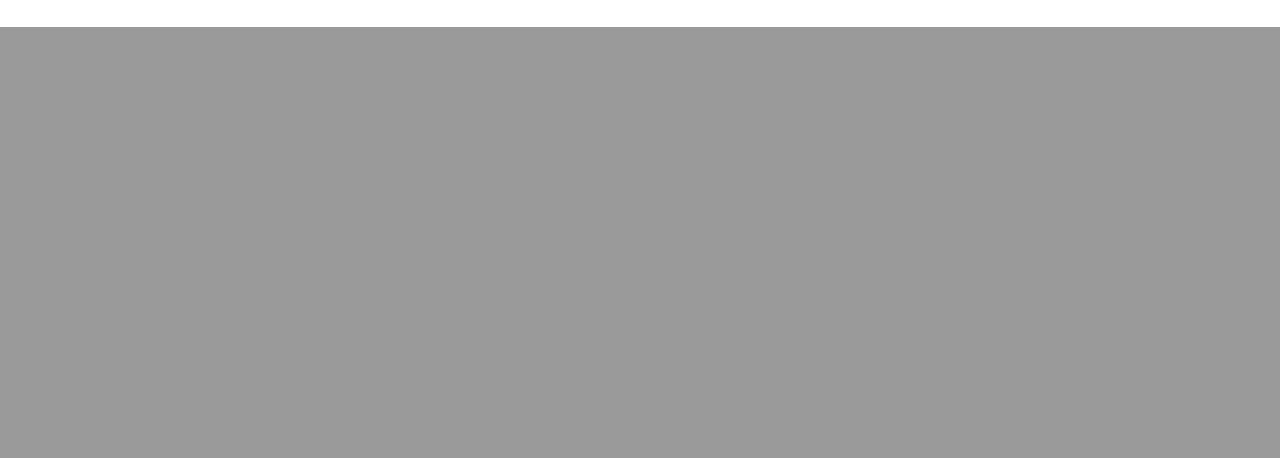
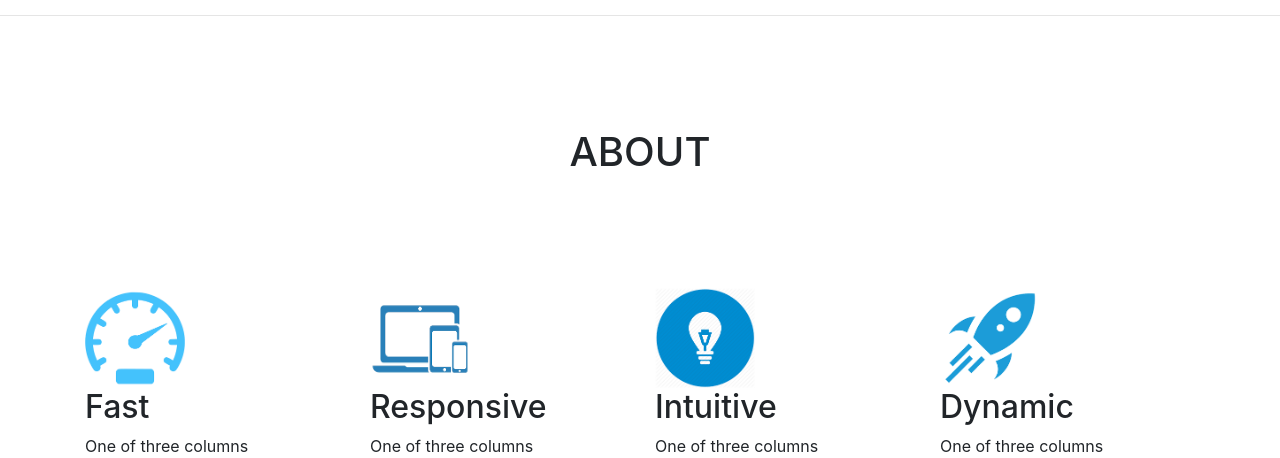
Before and after one commit to josekang/portfolio, a Flask app: page / in a window 1280 px wide. Shown: the part 773-1231 px from the top of the page. Before the commit the page ends 800 px from the top, so only its background shows below. Run offline with Flask 2, Linux system fonts and the light colour scheme; some libraries are stand-ins or nearby versions.

Commit message:
Updated the aboout page and added some epic icons

```diff
--- a/myproject/templates/base.html
+++ b/myproject/templates/base.html
@@ -12,28 +12,28 @@
   <body>
 
     <nav class="navbar navbar-expand-lg navbar-dark" style="background-color: #808080;">
-      <a class="navbar-brand" href="#">
+      <a class="navbar-brand" href="#home">
       <img src="static/0.jpg" width="40" height="40" alt="">
     </a>
     <button class="navbar-toggler" type="button" data-toggle="collapse" data-target="#navbarNav" aria-controls="navbarNav" aria-expanded="false" aria-label="Toggle navigation">
       <span class="navbar-toggler-icon"></span>
     </button>
     <div class="collapse navbar-collapse" id="navbarNav">
-      <ul class="navbar-nav">
+      <ul class="navbar-nav ml-auto">
         <li class="nav-item active">
-          <a class="nav-link" href="#" style="font-family:Comic Sans MS; color:#FFFFFF">Home <span class="sr-only">(current)</span></a>
+          <a class="nav-link scroll-link" href="#home" style="font-family:Comic Sans MS; color:#FFFFFF">Home <span class="sr-only">(current)</span></a>
         </li>
         <li class="nav-item">
-          <a class="nav-link" href="#" style="font-family:Comic Sans MS; color:#FFFFFF">ABOUT</a>
+          <a class="nav-link scroll-link" href="#about" style="font-family:Comic Sans MS; color:#FFFFFF">ABOUT</a>
         </li>
         <li class="nav-item">
-          <a class="nav-link" href="#" style="font-family:Comic Sans MS; color:#FFFFFF">PORTFOLIO</a>
+          <a class="nav-link scroll-link" href="#portfolio" style="font-family:Comic Sans MS; color:#FFFFFF">PORTFOLIO</a>
         </li>
         <li class="nav-item">
-          <a class="nav-link" href="#" style="font-family:Comic Sans MS; color:#FFFFFF">BLOG</a>
+          <a class="nav-link scroll-link" href="#blog" style="font-family:Comic Sans MS; color:#FFFFFF">BLOG</a>
         </li>
         <li class="nav-item">
-          <a class="nav-link" href="#" style="font-family:Comic Sans MS; color:#FFFFFF">CONTACT</a>
+          <a class="nav-link scroll-link" href="#contact" style="font-family:Comic Sans MS; color:#FFFFFF">CONTACT</a>
         </li>
       </ul>
     </div>
--- a/myproject/templates/home.html
+++ b/myproject/templates/home.html
@@ -1,37 +1,39 @@
 {% extends "base.html" %}
 {% block content %}
+
+<!-- THE BELOW CODE IS THE HOME SECTION TOGETHER WITH THE CAROUSEL-->
 <div class="bd-example">
   <div id="carouselExampleCaptions" class="carousel slide" data-ride="carousel">
     <div class="carousel-inner">
       <div class="carousel-item active">
-        <img src="static/sl1.jpg" height="629px" width="100%" alt="...">
+        <img src="static/sl1.jpg" height="706px" width="100%" alt="...">
         <div class="carousel-caption d-none d-md-block">
           <div class="text">
           <h2 style="color:#00FFFF; font-weight:normal; font-family:Comic Sans MS;">Hello, I'm <span class="highlight">Joseph Kang'ethe</span>.</h2>
           <br>
           <h3 style="color:#00FFFF; font-weight:normal; font-family:Comic Sans MS;">I'm a full-stack web developer.</h3>
-          <a href="about"><button type="button" class="btn btn-outline-secondary" style="color:#00FFFF; font-weight:normal; font-family:Comic Sans MS;">View My Work</button></a>
+          <button id="about" type="button" class="btn btn-outline-secondary" style="color:#00FFFF; font-weight:normal; font-family:Comic Sans MS;">View My Work</button>
         </div>
 
         </div>
       </div>
       <div class="carousel-item">
-        <img src="static/sl2.jpg" height="629px" width="100%" alt="...">
+        <img src="static/sl2.jpg" height="706px" width="100%" alt="...">
         <div class="carousel-caption d-none d-md-block">
           <div class="text">
           <h2 style="color:#00FFFF; font-weight:normal; font-family:Comic Sans MS;">“The most important property of a program is whether it accomplishes the intention of its user.”</h2>
           <br>
           <h3 style="color:#00FFFF; font-weight:normal; font-family:Comic Sans MS;">― C.A.R. Hoare.</h3>
-          <a href="about"><button type="button" class="btn btn-outline-secondary" style="color:#00FFFF; font-weight:normal; font-family:Comic Sans MS;">View My Work</button></a>
+          <button id="about" type="button" class="btn btn-outline-secondary" style="color:#00FFFF; font-weight:normal; font-family:Comic Sans MS;">View My Work</button>
         </div>
         </div>
       </div>
       <div class="carousel-item">
-        <img src="static/sl3.jpg" height="629px" width="100%" alt="...">
+        <img src="static/sl3.jpg" height="706px" width="100%" alt="...">
         <div class="carousel-caption d-none d-md-block">
           <div class="text">
           <h3 style="color:#330000; font-weight:normal; font-family:Comic Sans MS;">“I'm a programmer. I like programming. And the best way I've found to have a positive impact on code is to write it.”</h3>
-          <a href="about"><button type="button" class="btn btn-outline-secondary" style="color:#330000; font-weight:normal; font-family:Comic Sans MS;">View My Work</button></a>
+          <button id="about" type="button" class="btn btn-outline-secondary" style="color:#330000; font-weight:normal; font-family:Comic Sans MS;">View My Work</button>
         </div>
         </div>
       </div>
@@ -39,9 +41,45 @@
 
   </div>
 </div>
+<hr>
+<br>
+<br>
+<br>
+<br>
+<!--THE END OF THE HOME SECTION AND THE CAROUSEL-->
 
+<!-- THE BELOW SECTION IS THE CODE FOR THE ABOUT US PAGE-->
+<!-- Top content -->
+<div class="home" id="about">
+    <h1 style="text-align:center">ABOUT</h1><br>
+    <p></p><br><br><p></p>
+      <div class="container">
+        <div class="row">
+          <div class="col-sm">
+              <img src="static/sp.png" alt="" height="100" width="100"><br>
+                  <h2>Fast</h2>
+              One of three columns
+          </div>
 
-<!-- The below section is the code for the ABOUT US PAGE-->
-<h1 class="text-center">ABOUT</h1>
+          <div class="col-sm">
+            <img src="static/cp.png" alt="" height="100" width="100"><br>
+                <h2>Responsive</h2>
+              One of three columns
+          </div>
+
+          <div class="col-sm">
+            <img src="static/bul.png" alt="" height="100" width="100"><br>
+                <h2>Intuitive</h2>
+              One of three columns
+          </div>
+
+          <div class="col-sm">
+              <img src="static/ro.png" alt="" height="100" width="100"><br>
+                  <h2>Dynamic</h2>
+              One of three columns
+          </div>
+        </div>
+      </div>
+</div>
 <!-- The above section is the code for the ABOUT US PAGE-->
 {% endblock %}
```
Also changed, not shown: myproject/static/bul.png (added), myproject/static/cp.png (added), myproject/static/re.png (added), myproject/static/ro.png (added), myproject/static/sp.png (added).
